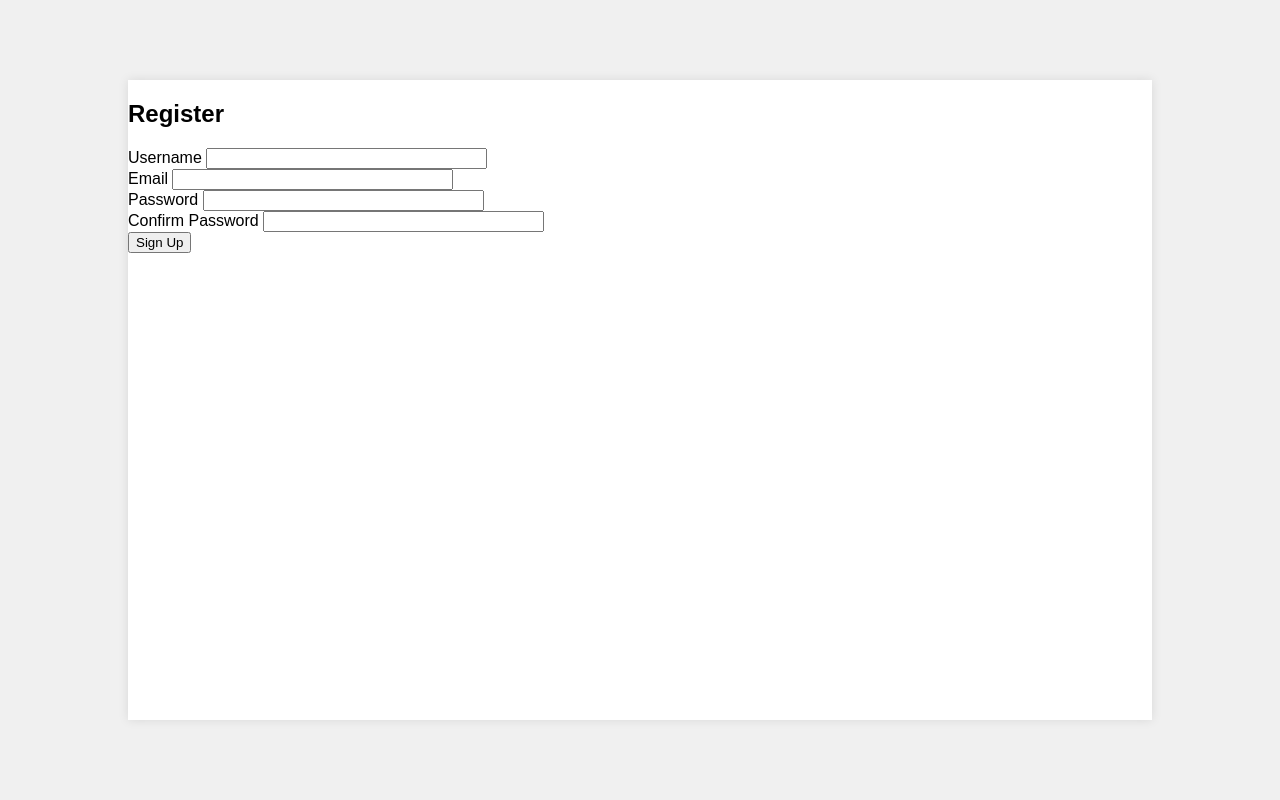
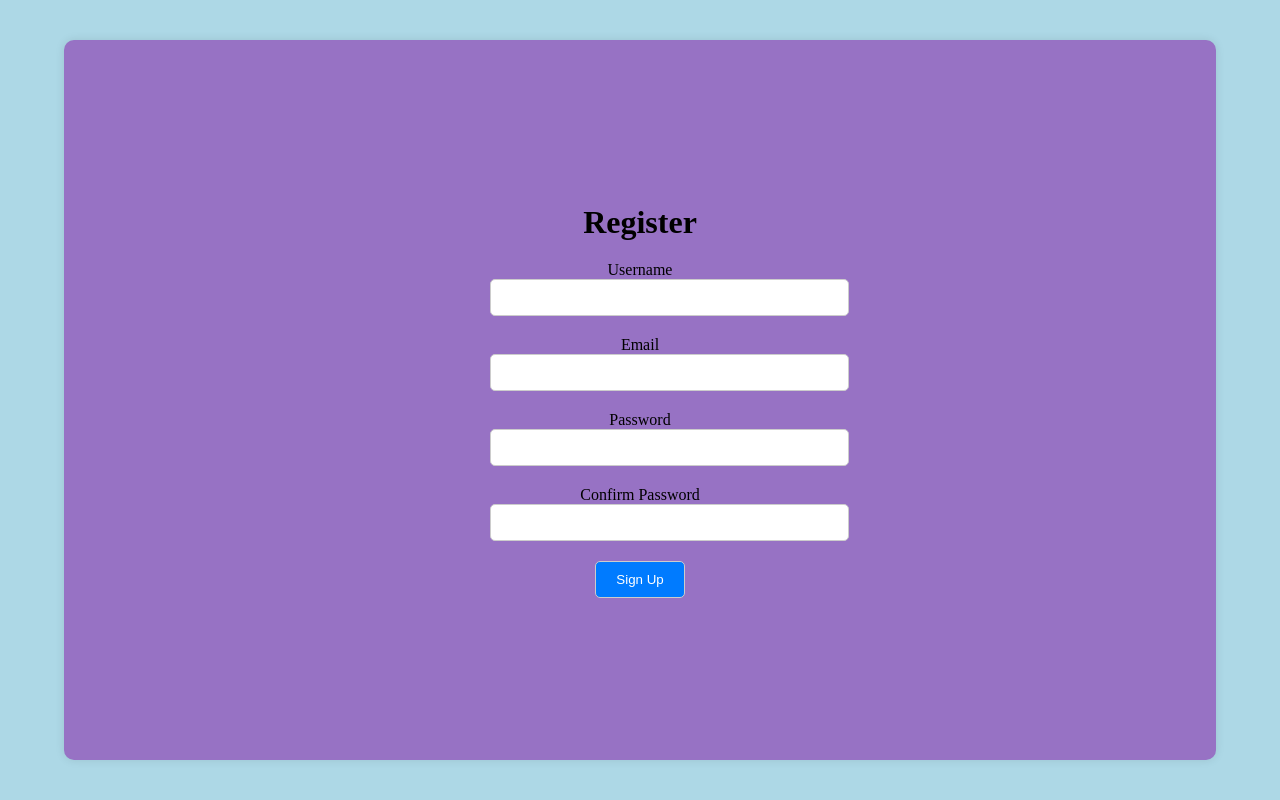
Before and after one commit to Anusha15Srinivasa/Lingua_updated, a Flask app: page /register in a window 1280 px wide. Run offline with Flask 2, Linux system fonts and the light colour scheme.

Commit message:
Updated all changes in the repository

```diff
--- a/static/styles.css
+++ b/static/styles.css
@@ -1,23 +1,85 @@
 body {
-    font-family: Arial, sans-serif;
-    background-color: #f0f0f0;
-    margin: 0;
-    padding: 0;
+    background-color: #add8e6; /* Light blue background */
     display: flex;
     justify-content: center;
     align-items: center;
     height: 100vh;
+    margin: 0;
 }
 
 .container {
     display: flex;
-    width: 80%;
-    height: 80%;
+    width: 90%;
+    height: 90%;
     box-shadow: 0 0 10px rgba(0,0,0,0.1);
     background-color: #fff;
+    border-radius: 10px;
+    overflow: hidden;
 }
 
-.sidebar {
+.welcome-container {
+    text-align: center;
+}
+
+.welcome-title {
+    font-size: 4em; /* Huge font size */
+    font-style: italic; /* Slant font */
+    margin-bottom: 20px;
+}
+
+.auth-links {
+    display: flex;
+    justify-content: center;
+    gap: 20px;
+}
+
+.btn {
+    text-decoration: none;
+    color: white;
+    padding: 10px 20px;
+    border-radius: 5px;
+}
+
+.btn-primary {
+    background-color: #007bff;
+}
+
+.btn-secondary {
+    background-color: #6c757d;
+}
+
+h1 {
+    margin-bottom: 20px;
+}
+
+form {
+    display: flex;
+    flex-direction: column;
+}
+
+label, input, button {
+    margin-bottom: 10px;
+    padding: 10px;
+}
+
+input {
+    border: 1px solid #ccc;
+    border-radius: 5px;
+}
+
+button {
+    background-color: #007bff;
+    color: white;
+    border: none;
+    border-radius: 5px;
+    cursor: pointer;
+}
+
+button:hover {
+    background-color: #0056b3;
+}
+
+/* .sidebar {
     width: 30%;
     background-color: #075e54;
     color: #fff;
--- a/templates/index.html
+++ b/templates/index.html
@@ -6,9 +6,9 @@
     <link rel="stylesheet" href="{{ url_for('static', filename='styles.css') }}">
 </head>
 <body>
-    <div class="container">
-        <h2>Welcome to Lingua</h2>
-        <div>
+    <div class="welcome-container">
+        <h2 class="welcome-title">Welcome to Lingua</h2>
+        <div class="auth-links">
             <a href="{{ url_for('login') }}" class="btn btn-primary">Login</a>
             <a href="{{ url_for('register') }}" class="btn btn-secondary">Register</a>
         </div>
--- a/templates/register.html
+++ b/templates/register.html
@@ -4,27 +4,54 @@
     <meta charset="UTF-8">
     <title>Register</title>
     <link rel="stylesheet" href="{{ url_for('static', filename='styles.css') }}">
+    <style>
+        .container {
+            display: flex;
+            width: 90%;
+            height: 90%;
+            box-shadow: 0 0 10px rgba(0,0,0,0.1);
+            background-color: #9772c4;
+            border-radius: 10px;
+            overflow: hidden;
+            justify-content: center;
+            align-items: center;
+        }
+
+        form {
+            display: flex;
+            flex-direction: column;
+            align-items: center;
+            width: 100%;
+            max-width: 300px; /* Optional: limit form width */
+        }
+
+        form div {
+            width: 100%;
+            text-align: center;
+            margin-bottom: 10px;
+        }
+    </style>
 </head>
 <body>
     <div class="container">
         <form method="POST" action="{{ url_for('register') }}">
             {{ form.hidden_tag() }}
-            <h2>Register</h2>
+            <h1>Register</h1>
             <div>
                 {{ form.username.label }}
-                {{ form.username(size=32) }}
+                {{ form.username(size=40) }}
             </div>
             <div>
                 {{ form.email.label }}
-                {{ form.email(size=32) }}
+                {{ form.email(size=40) }}
             </div>
             <div>
                 {{ form.password.label }}
-                {{ form.password(size=32) }}
+                {{ form.password(size=40) }}
             </div>
             <div>
                 {{ form.confirm_password.label }}
-                {{ form.confirm_password(size=32) }}
+                {{ form.confirm_password(size=40) }}
             </div>
             <div>
                 {{ form.submit(class="btn btn-primary") }}
```
Also changed, not shown: other parts of static/styles.css (+101 -0 lines), static/scripts.js (+2 -58 lines), templates/login.html (+30 -3 lines), site.db.
